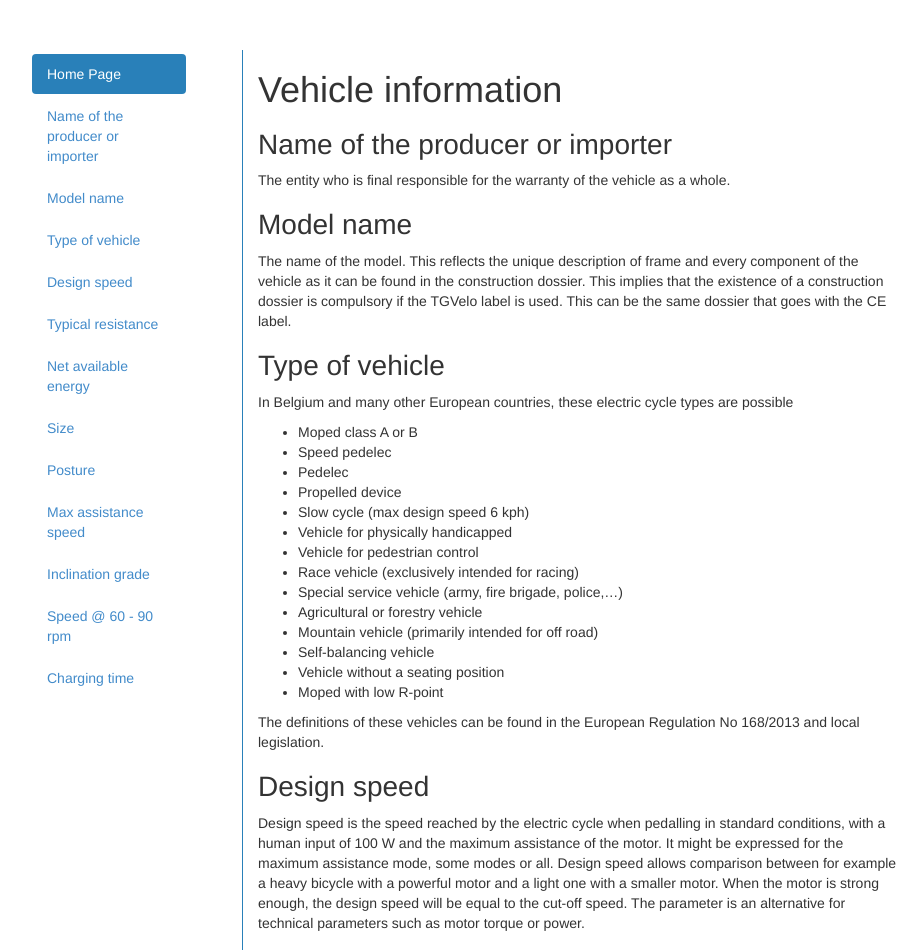
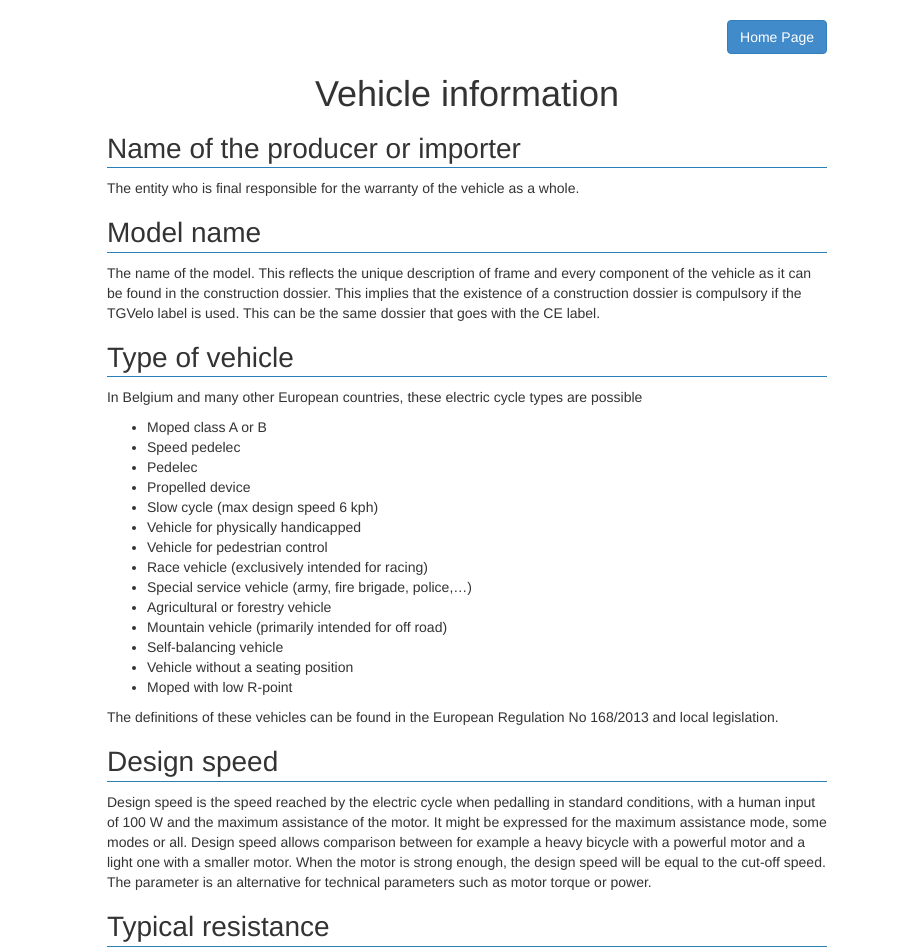
Before and after one commit to JeroenDM/tgvelo, a plain HTML site: page vehicle_info.html in a window 1280 px wide. Shown: the top 950 px of the page, without its empty margins (173-1090 px from the left). Drawn offline with Linux system fonts and the light colour scheme.

Commit message:
Remove menu's and add link to dutch website and change subtitle

```diff
--- a/css/site_specific.css
+++ b/css/site_specific.css
@@ -18,30 +18,22 @@ bootstrap navbar-fixed-top was not working properly*/
 }
 
 body {
-  padding-top: 50px;
+    margin-top: 20px;
+    margin-bottom: 20px;
 }
 
-/*h1 {
-  color: #2980b9;
-}*/
+h1 {
+  text-align: center;
+}
 
 h2 {
     font-size: 200%;
+    border-bottom: 1px solid #2980b9;
+    padding-bottom: 0.1em;
 }
 
 #footer {
   text-align: center;
-}
-
-/*Vertical line at the rigth to balance page with only menu on the left*/
-.col-sm-9 {
-  border-left: 1px solid #2980b9;
-  /*border-top: solid #2980b9;*/
-  /*border: 1px solid transparent;
-   -moz-border-image: -moz-linear-gradient(bottom right, #2980b9 0%, white 80%);
-   -webkit-border-image: -webkit-linear-gradient(bottom right, #2980b9 0%, white 80%);
-   border-image: linear-gradient(to top left, #2980b9 0%, white 80%);
-   border-image-slice: 1;*/
 }
 
 /* Header photo displayed on some pages*/
--- a/vehicle_info.html
+++ b/vehicle_info.html
@@ -12,14 +12,14 @@
 </head>
 <body>
 <div class="container">
+    <div class="row">
+        <a href="index.html" style="float: right; margin-right: 10%;">
+            <button class="btn btn-primary">Home Page</button>
+        </a>
+    </div>
   <div class="row">
-    <nav class="col-sm-3">
-      <ul class="nav nav-pills nav-stacked" id="menu">
-        <li><a  class="sectionTitle"  href="index.html">Home Page</a></li>
-      </ul>
-    </nav>
-
-    <div class="col-sm-9">
+    <div class="col-sm-1"></div>
+    <div class="col-sm-10">
       <!-- Webpage main content -->
       <h1>Vehicle information</h1>
 
@@ -96,38 +96,5 @@
   </div>
 </div>
 
-<!-- Load functions to add menu -->
-<script src="js/addMenu.js"></script>
-
-<!-- Custom script for this document-->
-<script>
-sections.addSections();
-</script>
-
-<!-- <script>
-
-var menu = d3.select("#menu")
-var title = d3.select("h1");
-
-title.attr("id", title.text());
-
-menu.append("li").append("a")
-  .text(title.text())
-  .attr("class", "sectionTitle")
-  .attr("href", "#" + title.text());
-
-var sections = d3.selectAll("h2")
-sections.attr("id", function(d, i) {return this.innerHTML.replace(/ /g, '_');});
-
-//var sectionDOMs = sections[0];
-
-for (i = 0; i < sections[0].length; i++) {
-  menu.append("li").append("a")
-    .attr("href", "#" + sections[0][i].id)
-    .text(sections[0][i].innerHTML);
-}
-
-</script> -->
-
 </body>
 </html>
```
Also changed, not shown: about.html (+3 -4 lines), bike_ranking.html (+2 -2 lines), index.html (+10 -2 lines), reliability.html (+8 -15 lines), safety.html (+8 -16 lines), usability.html (+7 -19 lines), image/Netherlands-Flag.png (added).
